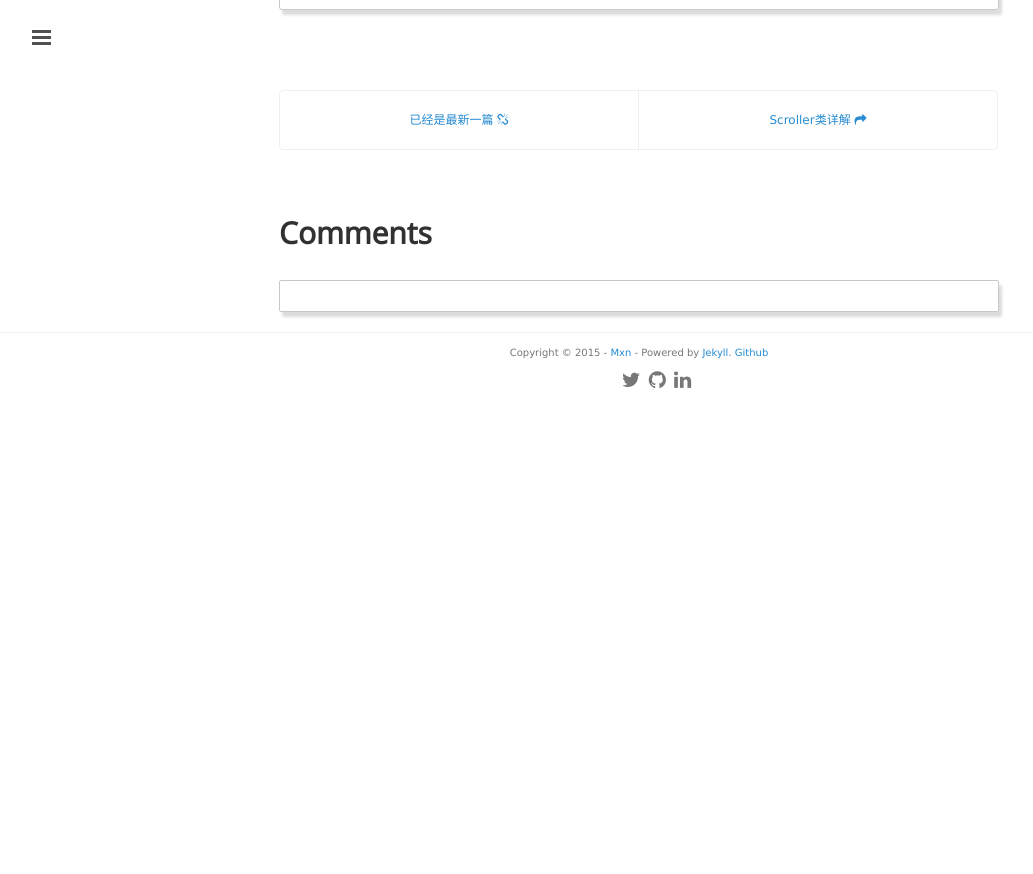
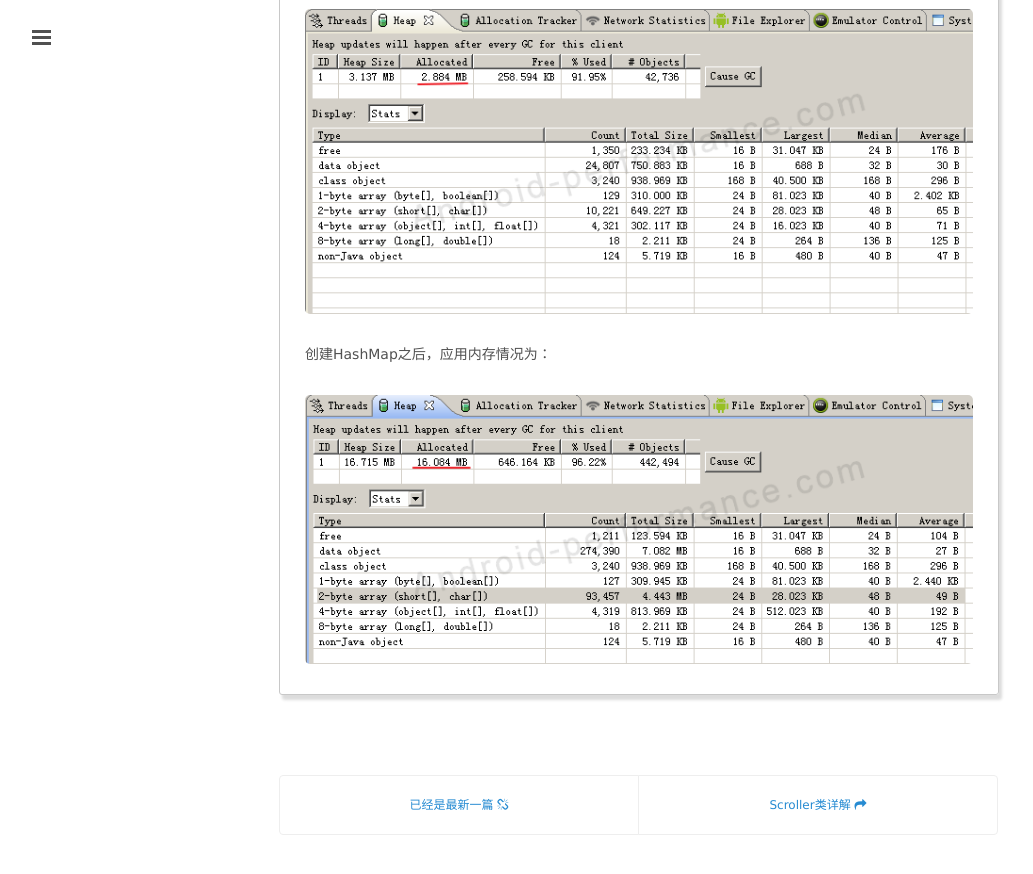
Before and after one commit to mxn21/mxn21.github.io, a Jekyll site: the page built from _posts/2015-7-25-Android中的稀疏数组SparseArray.md, in a window 1280 px wide and 900 px high, scrolled down 4699 px. Shown: the top 874 px of the window, without its empty margins (1-1034 px from the left). Built offline with Jekyll 4.4.1, drawn with Linux system fonts in a browser that asks for light colours; Markdown is read by kramdown in place of the engine named in the settings; comment, search, counter and statistics services are not loaded; before the commit the page ends 5104 px from its top, so only the background shows below that.

Commit message:
2343242
2343242

```diff
--- a/_posts/2015-7-25-Android中的稀疏数组SparseArray.md
+++ b/_posts/2015-7-25-Android中的稀疏数组SparseArray.md
@@ -27,7 +27,7 @@
 其中在稀疏数组中第一部分所记录的是原数组的列数和行数以及元素使用的个数、第二部分所记录的是原数组中元素的位置和内容。
 经过压缩之后，原来需要声明大小为63的数组，而使用压缩后，只需要声明大小为6*3的数组，仅需18个存储空间。
 
-<!-- more-->
+<!-- more -->
 
 和HashMap类似，SparseArray建立整数索引和对象的关系。和简单的对象数组相比，SparseArray允许索引之间有间隔。
 SparseArray支持和HashMap类似的put和get方法。在其内部，维护着两个数组，一个用于存储索引，一个用于存储对象。
@@ -168,3 +168,9 @@
 
 我们分别在long start处和long ts处设置断点，然后通过DDMS工具查看内存使用情况。
 代码1中，我们使用HashMap来创建100000条数据，开始创建前的系统内存情况为：
+
+![](https://raw.githubusercontent.com/mxn21/mxn21.github.io/master/public/img/img44.png)
+
+创建HashMap之后，应用内存情况为：
+
+![](https://raw.githubusercontent.com/mxn21/mxn21.github.io/master/public/img/img45.png)
```
Also changed, not shown: public/img/img44.png (added), public/img/img45.png (added).
